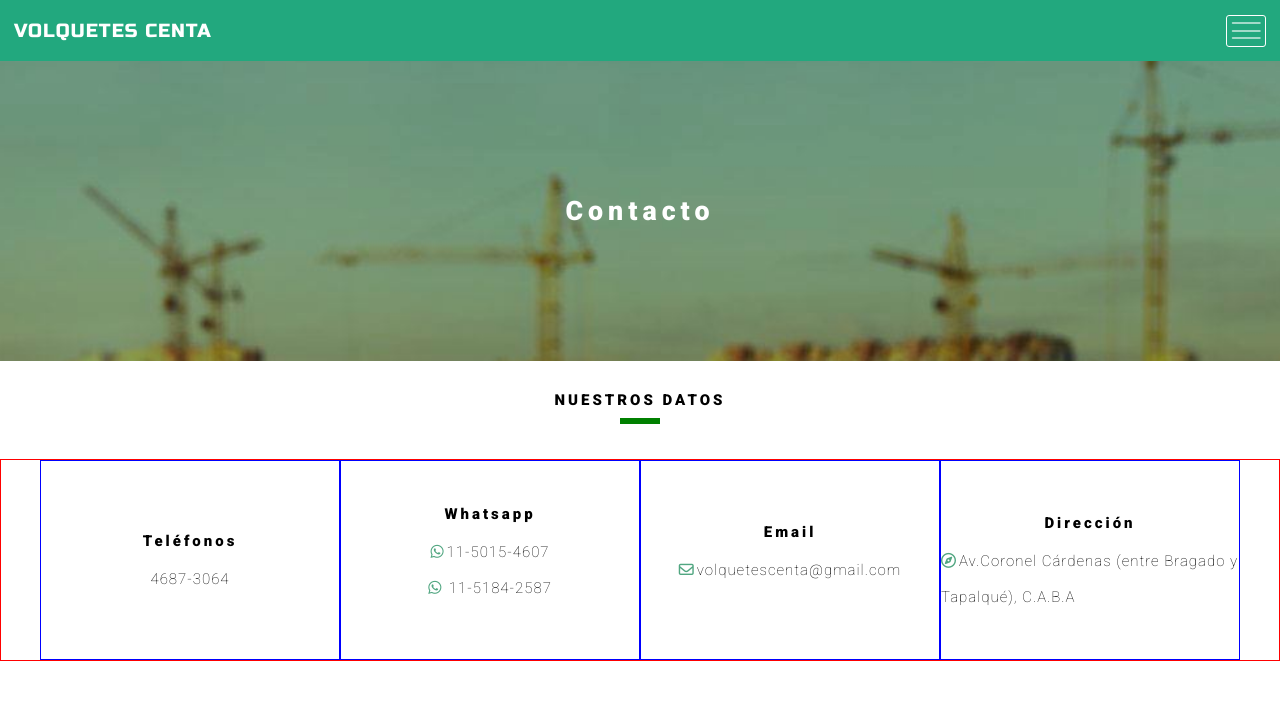
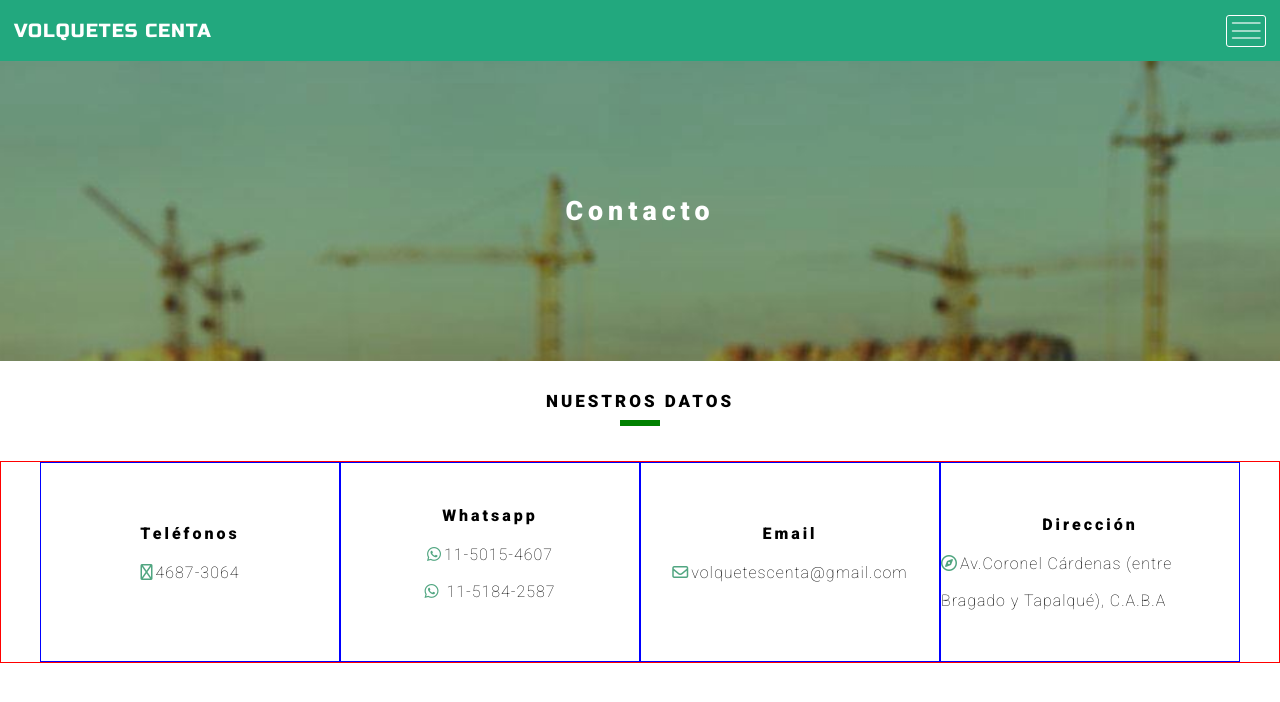
Before and after one commit to MGagiledevelopment/centa-web, a React (Create React App) app: page /contacto in a window 1280 px wide. Shown: the top 702 px of the page. Built offline with nearby package versions, Linux system fonts and the light colour scheme.

Commit message:
arreglo css

```diff
--- a/public/index.html
+++ b/public/index.html
@@ -40,5 +40,6 @@
       To create a production bundle, use `npm run build` or `yarn build`.
     -->
     <script src="https://kit.fontawesome.com/31cbd1b236.js" crossorigin="anonymous"></script>
+    <script src="https://code.iconify.design/2/2.0.3/iconify.min.js"></script>
   </body>
 </html>
--- a/src/components/Contact/contact.module.css
+++ b/src/components/Contact/contact.module.css
@@ -37,7 +37,7 @@
 }
 
 .title{
-  font-size: 1.5rem;
+  font-size: 1.7rem;
   text-align: center;
   letter-spacing: 0.3rem;
 
@@ -55,7 +55,7 @@
   align-items: center;
   justify-content: center;
   border:1px solid blue;
-  font-size: 1.5rem;
+  font-size: 1.6rem;
   height: 20rem;
   width: 30rem;
 }
--- a/src/components/Contact/index.jsx
+++ b/src/components/Contact/index.jsx
@@ -15,7 +15,8 @@ export default function Contact() {
       <div className={contactStyles.datos}>
         <div className={contactStyles.datosbox}>
           <span>Teléfonos</span>
-          <span>4687-3064</span>
+          <span><i class="fas fa-phone"></i>4687-3064</span>
+
         </div>
 
         <div className={contactStyles.datosbox}>
```
